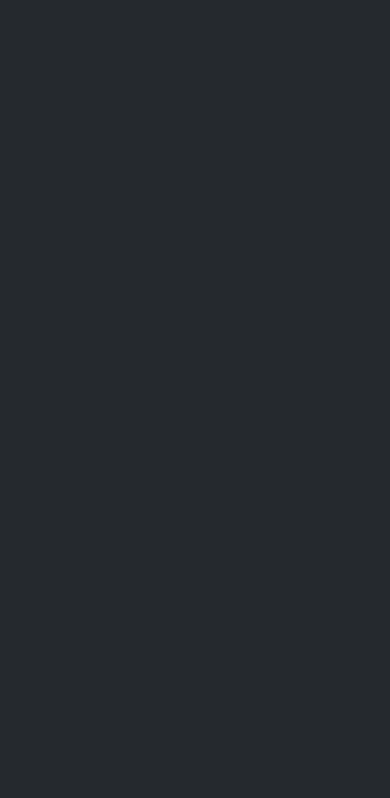
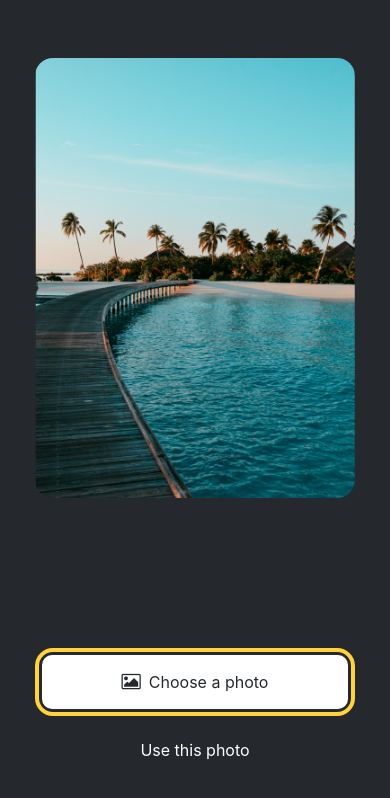
Before and after one commit to wangsamu/sticker-smash-app, a React Native app: screen / in a window 390 px wide. Shown: the top 798 px of the page. Built offline with nearby package versions, Linux system fonts and the light colour scheme.

Commit message:
Vector Icons dependency added

```diff
--- a/App.js
+++ b/App.js
@@ -1,5 +1,6 @@
 import { StatusBar } from 'expo-status-bar';
 import { Image, StyleSheet, Text, View } from 'react-native';
+import Button from './components/Button';
 import ImageViewer from './components/ImageViewer';
 
 const PlaceHolderImage = require('./assets/background-image.png');
@@ -8,6 +9,10 @@ export default function App() {
     <View style={styles.container}>
       <View style={styles.imageContainer}>
         <ImageViewer placeHolderImageSource={PlaceHolderImage} />
+      </View>
+      <View style={styles.footerContainer}>
+        <Button label={'Choose a photo'} theme='primary' />
+        <Button label={'Use this photo'} />
       </View>
       <StatusBar style='auto' />
     </View>
@@ -25,4 +30,8 @@ const styles = StyleSheet.create({
     flex: 1,
     paddingTop: 58,
   },
+  footerContainer: {
+    flex: 1 / 3,
+    alignItems: 'center',
+  },
 });
--- a/components/Button.js
+++ b/components/Button.js
@@ -1,14 +1,41 @@
-import { View, Text, Pressable } from 'react-native';
+import { View, Text, Pressable, StyleSheet } from 'react-native';
 import React from 'react';
+import FontAwesone from '@expo/vector-icons/FontAwesome';
 
-const Button = ({ label }) => {
+const Button = ({ label, theme }) => {
+  if (theme === 'primary') {
+    return (
+      <View
+        style={[
+          styles.buttonContainer,
+          { borderWidth: 4, borderColor: '#ffd33d', borderRadius: 18 },
+        ]}
+      >
+        <Pressable
+          style={[styles.button, { backgroundColor: '#fff' }]}
+          onPress={() => alert('You pressed a button!')}
+        >
+          <FontAwesone
+            name='picture-o'
+            size={18}
+            color='#25292e'
+            style={styles.buttonIcon}
+          />
+          <Text style={[styles.buttonLabel, { color: '#25292e' }]}>
+            {label}
+          </Text>
+        </Pressable>
+      </View>
+    );
+  }
+
   return (
     <View style={styles.buttonContainer}>
       <Pressable
         style={styles.button}
         onPress={() => alert('You pressed a button!')}
       >
-        <Text style={buttonLabel}>{label}</Text>
+        <Text style={styles.buttonLabel}>{label}</Text>
       </Pressable>
     </View>
   );
--- a/components/ImageViewer.js
+++ b/components/ImageViewer.js
@@ -1,8 +1,8 @@
 import { View, Text, Image, StyleSheet } from 'react-native';
 import React from 'react';
 
-const ImageViewer = ({ PlaceHolderImageSource }) => {
-  return <Image source={PlaceHolderImageSource} style={styles.image} />;
+const ImageViewer = ({ placeHolderImageSource }) => {
+  return <Image source={placeHolderImageSource} style={styles.image} />;
 };
 
 const styles = StyleSheet.create({
--- a/package.json
+++ b/package.json
@@ -12,7 +12,8 @@
     "expo": "~47.0.12",
     "expo-status-bar": "~1.4.2",
     "react": "18.1.0",
-    "react-native": "0.70.5"
+    "react-native": "0.70.5",
+    "@expo/vector-icons": "^13.0.0"
   },
   "devDependencies": {
     "@babel/core": "^7.12.9"
```
Also changed, not shown: 1 other file (tests, documents, lock files or other folders).
